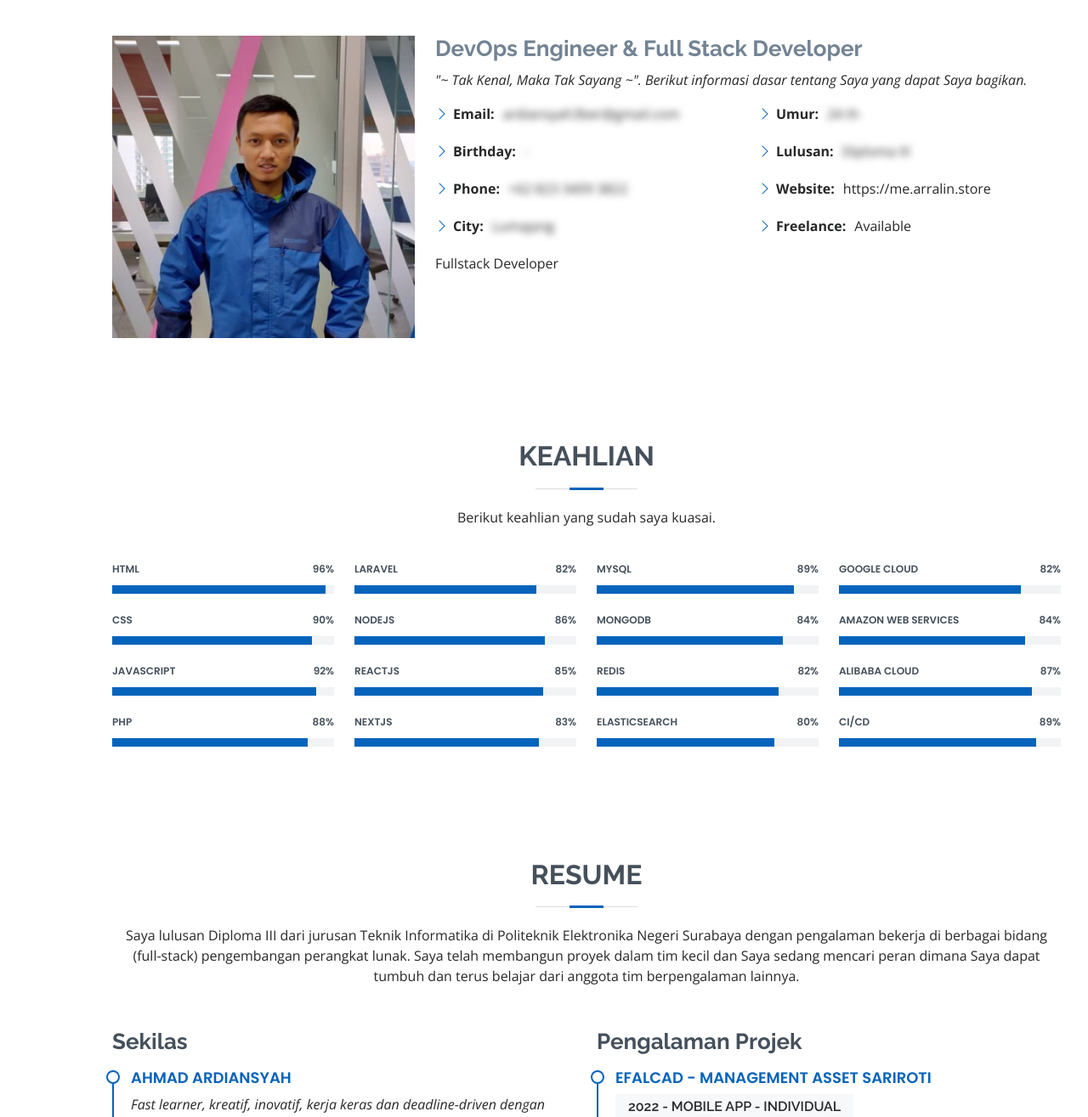
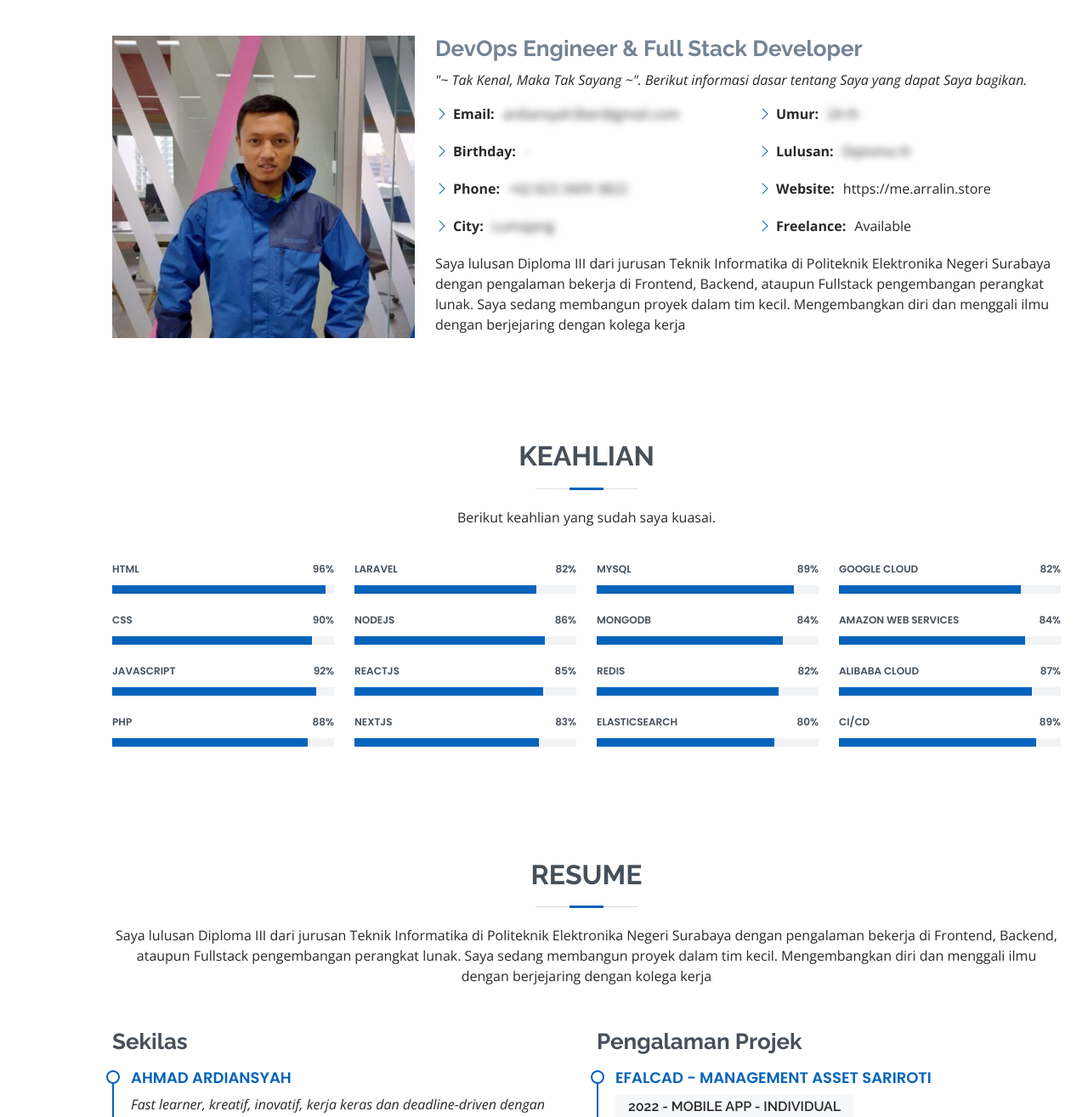
Before and after one commit to ardipc/my-resume, a Next.js app: page / in a window 1280 px wide. Shown: the part 926-2241 px from the top of the page at 85% size. Built offline with nearby package versions, Linux system fonts and the light colour scheme.

Commit message:
Update index.js

```diff
--- a/pages/index.js
+++ b/pages/index.js
@@ -33,7 +33,7 @@ export default function Home() {
     degree: 'Diploma III',
     avail: 'Available',
     deskripsi: 'Fullstack Developer',
-    resume: 'Saya lulusan Diploma III dari jurusan Teknik Informatika di Politeknik Elektronika Negeri Surabaya dengan pengalaman bekerja di berbagai  bidang (full-stack) pengembangan perangkat lunak. Saya telah membangun proyek dalam tim kecil dan Saya sedang mencari peran dimana Saya dapat tumbuh dan terus belajar dari anggota tim berpengalaman lainnya.',
+    resume: 'Saya lulusan Diploma III dari jurusan Teknik Informatika di Politeknik Elektronika Negeri Surabaya dengan pengalaman bekerja di Frontend, Backend, ataupun Fullstack pengembangan perangkat lunak. Saya sedang membangun proyek dalam tim kecil. Mengembangkan diri dan menggali ilmu dengan berjejaring dengan kolega kerja',
     social: [
       {
         icon: 'github',
@@ -518,7 +518,7 @@ export default function Home() {
                     </ul>
                   </div>
                 </div>
-                <p>{me.deskripsi}</p>
+                <p>{me.resume}</p>
               </div>
             </div>
           </div>
```
